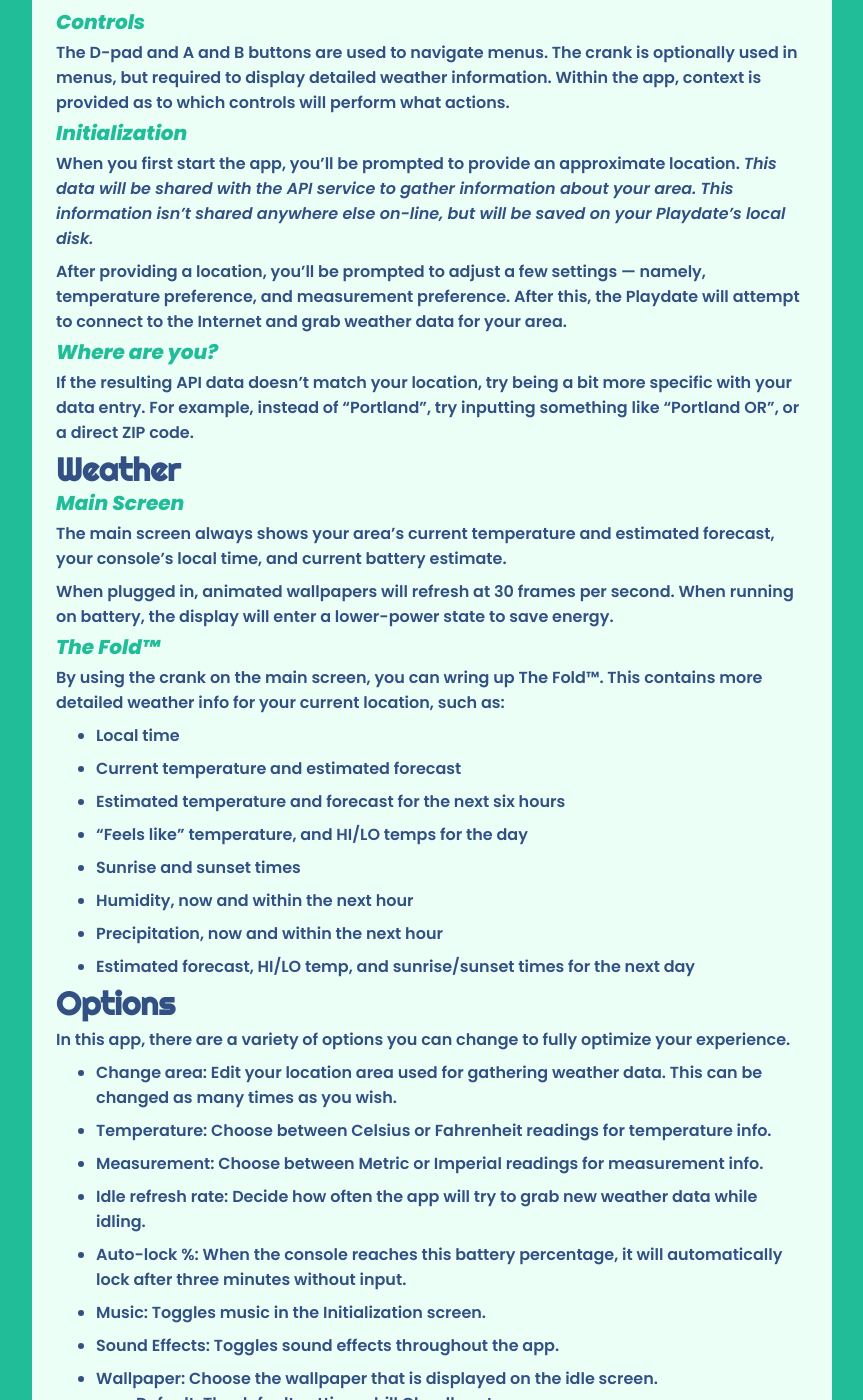
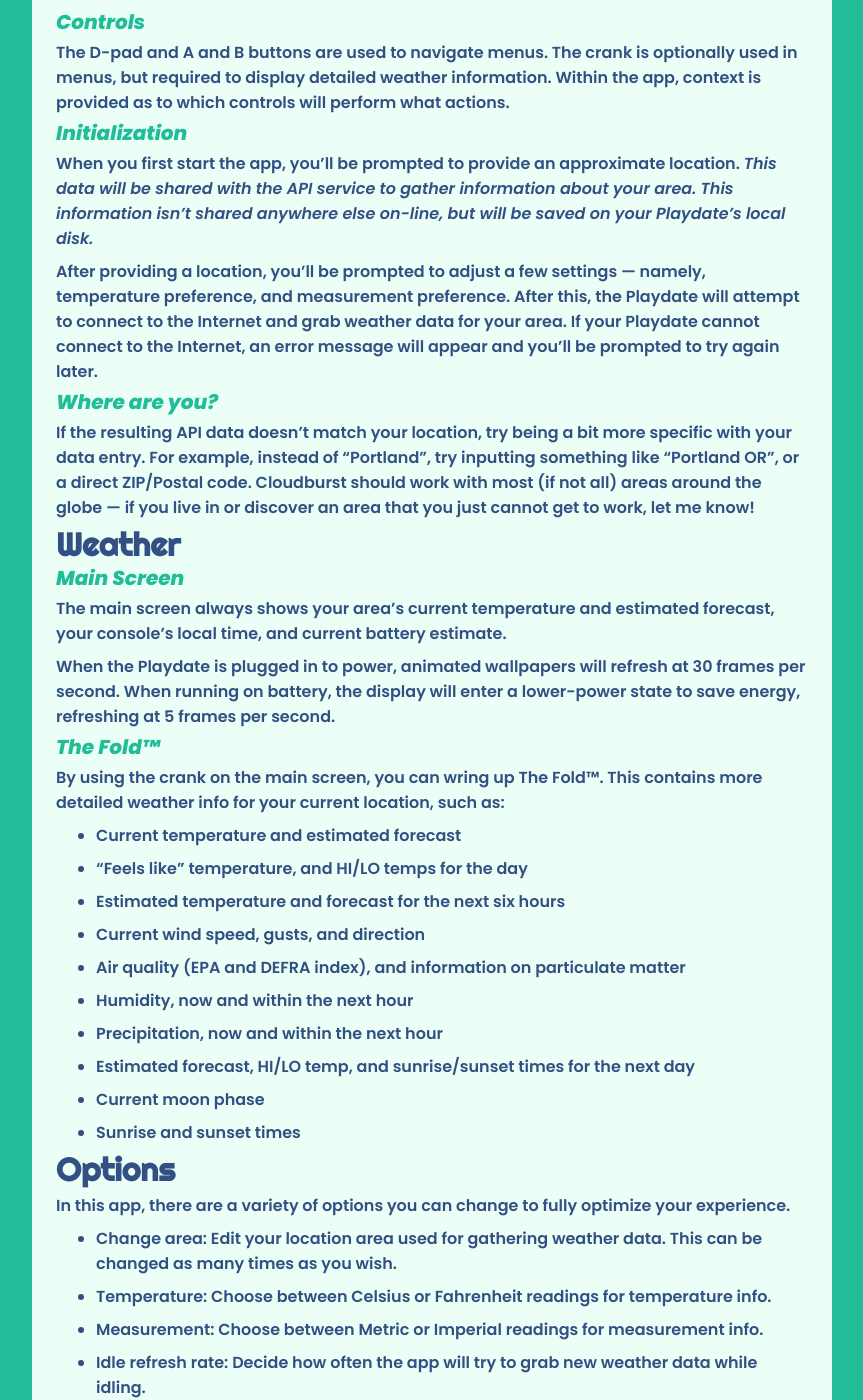
Before and after one commit to raewtf/raewtf.github.io, a Jekyll site: the page built from _posts/2025-02-25-cloudburst-manual.md, in a window 1280 px wide and 1400 px high, scrolled down 913 px. Shown: the whole window, without its empty margins (208-1071 px from the left). Built offline with Jekyll 4.4.1, drawn with Linux system fonts in a browser that asks for light colours; some of the changed text lies outside the part shown.

Commit message:
cloudburst 1.0.0b2

```diff
--- a/_posts/2025-02-25-cloudburst-manual.md
+++ b/_posts/2025-02-25-cloudburst-manual.md
@@ -25,11 +25,11 @@
 
 When you first start the app, you'll be prompted to provide an approximate location. *This data will be shared with the API service to gather information about your area. This information isn't shared anywhere else on-line, but will be saved on your Playdate's local disk.*
 
-After providing a location, you'll be prompted to adjust a few settings — namely, temperature preference, and measurement preference. After this, the Playdate will attempt to connect to the Internet and grab weather data for your area.
+After providing a location, you'll be prompted to adjust a few settings — namely, temperature preference, and measurement preference. After this, the Playdate will attempt to connect to the Internet and grab weather data for your area. If your Playdate cannot connect to the Internet, an error message will appear and you'll be prompted to try again later.
 
 ## Where are you?
 
-If the resulting API data doesn't match your location, try being a bit more specific with your data entry. For example, instead of "Portland", try inputting something like "Portland OR", or a direct ZIP code.
+If the resulting API data doesn't match your location, try being a bit more specific with your data entry. For example, instead of "Portland", try inputting something like "Portland OR", or a direct ZIP/Postal code. Cloudburst should work with most (if not all) areas around the globe — if you live in or discover an area that you just cannot get to work, let me know!
 
 # Weather
 
@@ -37,20 +37,22 @@
 
 The main screen always shows your area's current temperature and estimated forecast, your console's local time, and current battery estimate.
 
-When plugged in, animated wallpapers will refresh at 30 frames per second. When running on battery, the display will enter a lower-power state to save energy.
+When the Playdate is plugged in to power, animated wallpapers will refresh at 30 frames per second. When running on battery, the display will enter a lower-power state to save energy, refreshing at 5 frames per second.
 
 ## The Fold™
 
 By using the crank on the main screen, you can wring up The Fold™. This contains more detailed weather info for your current location, such as:
 
-- Local time
 - Current temperature and estimated forecast
+- "Feels like" temperature, and HI/LO temps for the day
 - Estimated temperature and forecast for the next six hours
-- "Feels like" temperature, and HI/LO temps for the day
-- Sunrise and sunset times
+- Current wind speed, gusts, and direction
+- Air quality (EPA and DEFRA index), and information on particulate matter
 - Humidity, now and within the next hour
 - Precipitation, now and within the next hour
 - Estimated forecast, HI/LO temp, and sunrise/sunset times for the next day
+- Current moon phase
+- Sunrise and sunset times
 
 # Options
 
@@ -83,7 +85,15 @@
 
 # Changelog
 
-## Version 1.0.0 rev Cata 1
+## Version 1.0.0b2
+### March 3rd, 2025
+
+- Adds moon phase to The Fold™
+- Added air quality/particulate matter info, too
+- Different SFX if you try to crank too far
+- Seamless transition from loading screen, if wallpaper is set to "Earth"
+
+## Version 1.0.0b1
 ### February 25th, 2025
 
 - Initial beta release.
```
